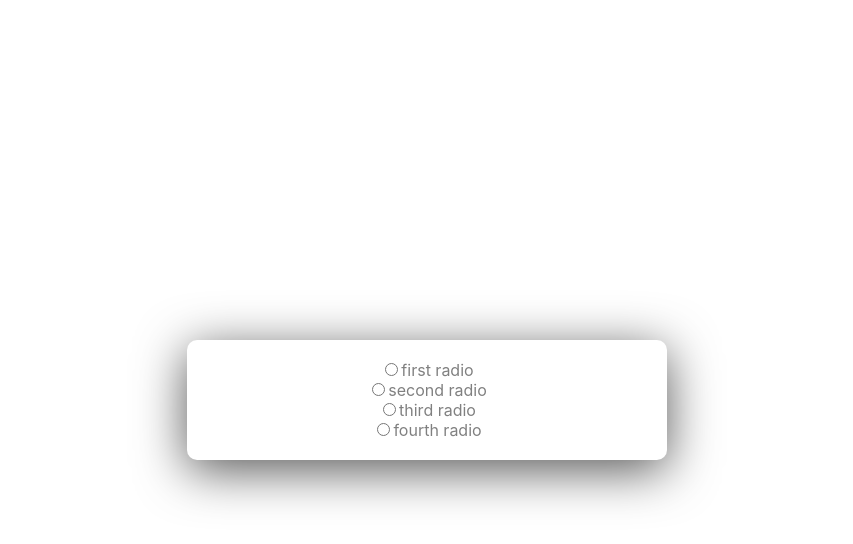
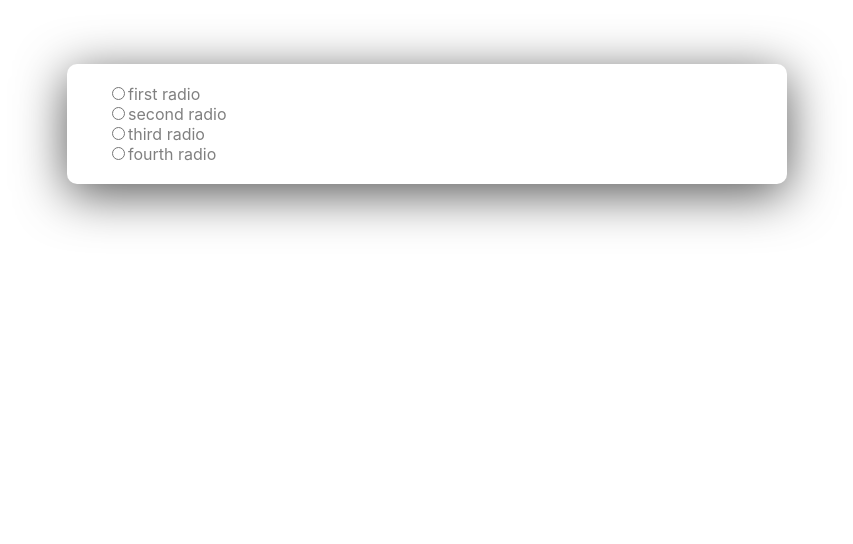
Before and after one commit to alyhoop/project-3, a React (Create React App) app: page / in a window 1280 px wide. Shown: the top 544 px of the page, without its empty margins (213-1066 px from the left). Built offline with nearby package versions, Linux system fonts and the light colour scheme.

Commit message:
radio align left, cleaning up

```diff
--- a/src/App.css
+++ b/src/App.css
@@ -3,23 +3,15 @@ body {
   color: grey;
 }
 
-.App {
-  border-radius: 60px;
-  height: 100vh;
-  width: 100%;
-  display: flex;
-  flex-direction: column;
-  justify-content: center;
-  align-items: center;
-}
-
-.container {
-  width: 400px;
+.radios {
+  width: 50%;
   height: 10%;
-  display: flex;
+  display: inline-block;
+  text-align: left;
   flex-direction: column;
   padding: 20px 40px;
   border-radius: 10px;
   box-shadow: 0px 10px 50px #555;
   background-color: #ffffff;
+  margin: 5%;
 }
--- a/src/App.js
+++ b/src/App.js
@@ -5,7 +5,7 @@ import './App.css';
 function App() {
   return (
     <div className="App">
-      <div className="container">
+      <div className="radios">
         <Form>
             <Form.Group as={Row}>
               <Form.Label as="legend" column sm={2}>
```
